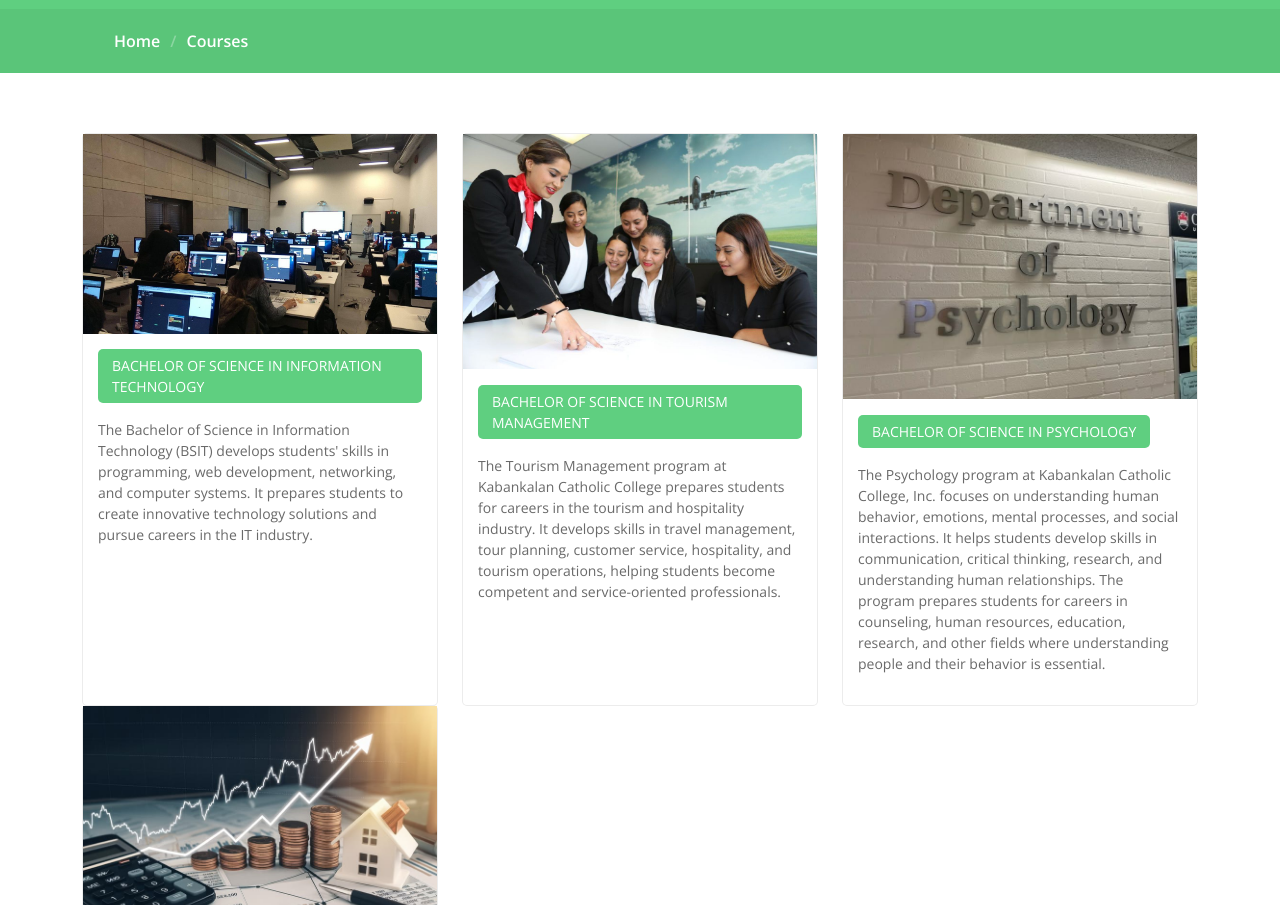
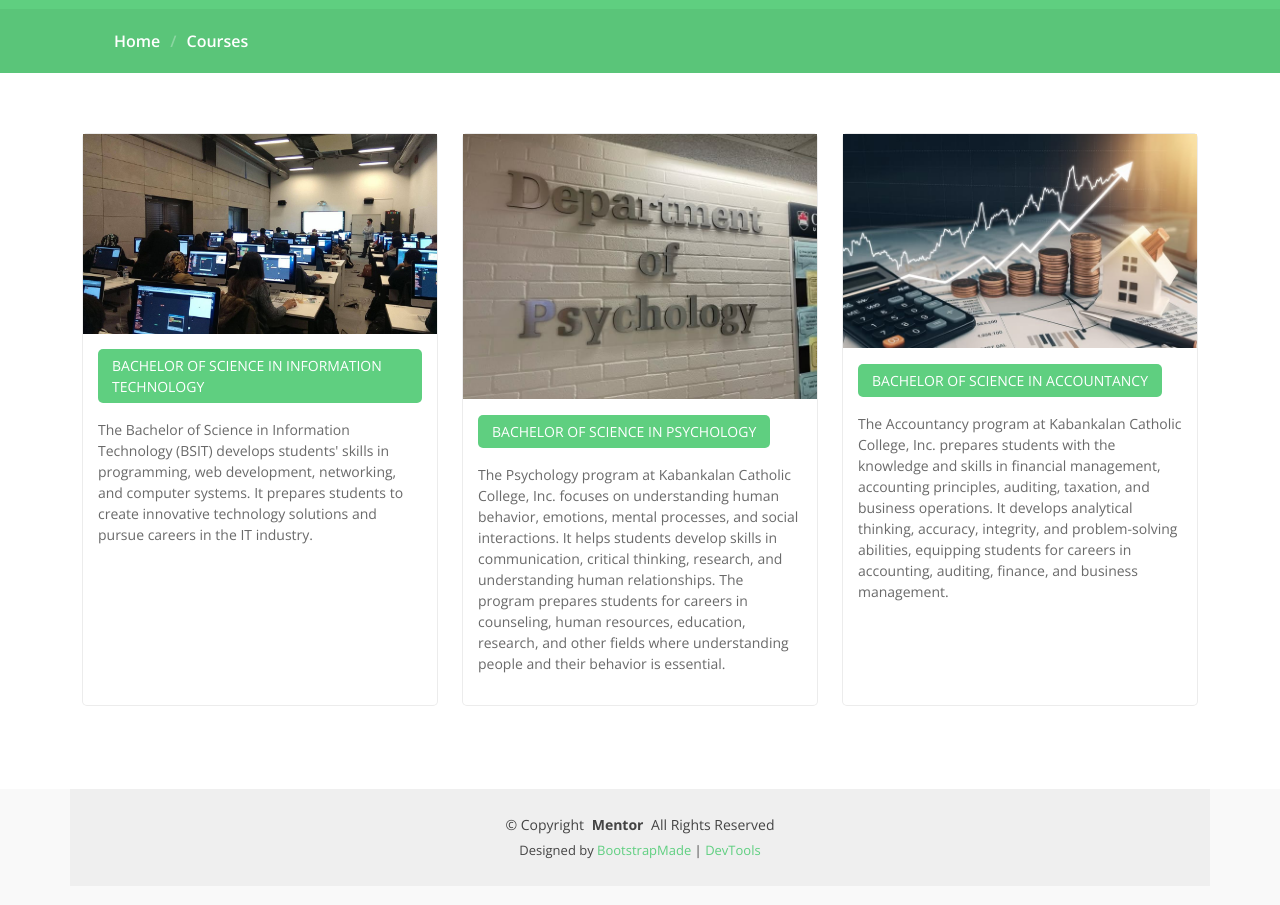
Before and after one commit to kenbaldomero007-hash/project2, a plain HTML site: page courses.html in a window 1280 px wide. Shown: the part 440-1345 px from the top of the page. Drawn offline with nearby package versions, Linux system fonts and the light colour scheme.

Commit message:
Remove Tourism Management course card from courses page

```diff
--- a/courses.html
+++ b/courses.html
@@ -106,20 +106,6 @@
             </div>
           </div> <!-- End Course Item-->
 
-          <div class="col-lg-4 col-md-6 d-flex align-items-stretch mt-4 mt-md-0" data-aos="zoom-in"
-            data-aos-delay="200">
-            <div class="course-item">
-              <img src="assets/img/course/marketing-pinterest.jpg" class="img-fluid" alt="Aviation marketing team reviewing plans">
-              <div class="course-content">
-                <div class="d-flex justify-content-between align-items-center mb-3">
-                  <p class="category">BACHELOR OF SCIENCE IN TOURISM MANAGEMENT</p>
-                </div>
-
-                <p class="description">The Tourism Management program at Kabankalan Catholic College prepares students for careers in the tourism and hospitality industry. It develops skills in travel management, tour planning, customer service, hospitality, and tourism operations, helping students become competent and service-oriented professionals.</p>
-              </div>
-            </div>
-          </div> <!-- End Course Item-->
-
           <div class="col-lg-4 col-md-6 d-flex align-items-stretch mt-4 mt-lg-0" data-aos="zoom-in"
             data-aos-delay="300">
             <div class="course-item">
```
